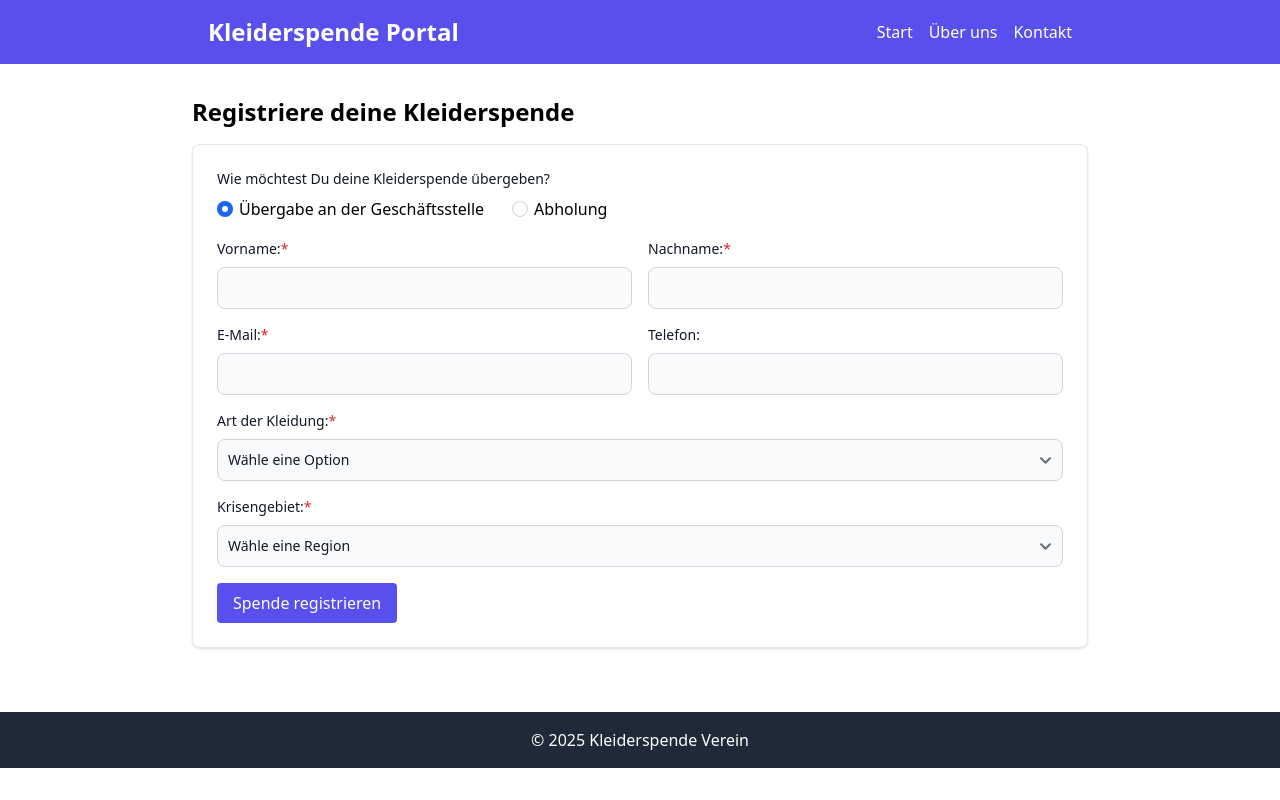
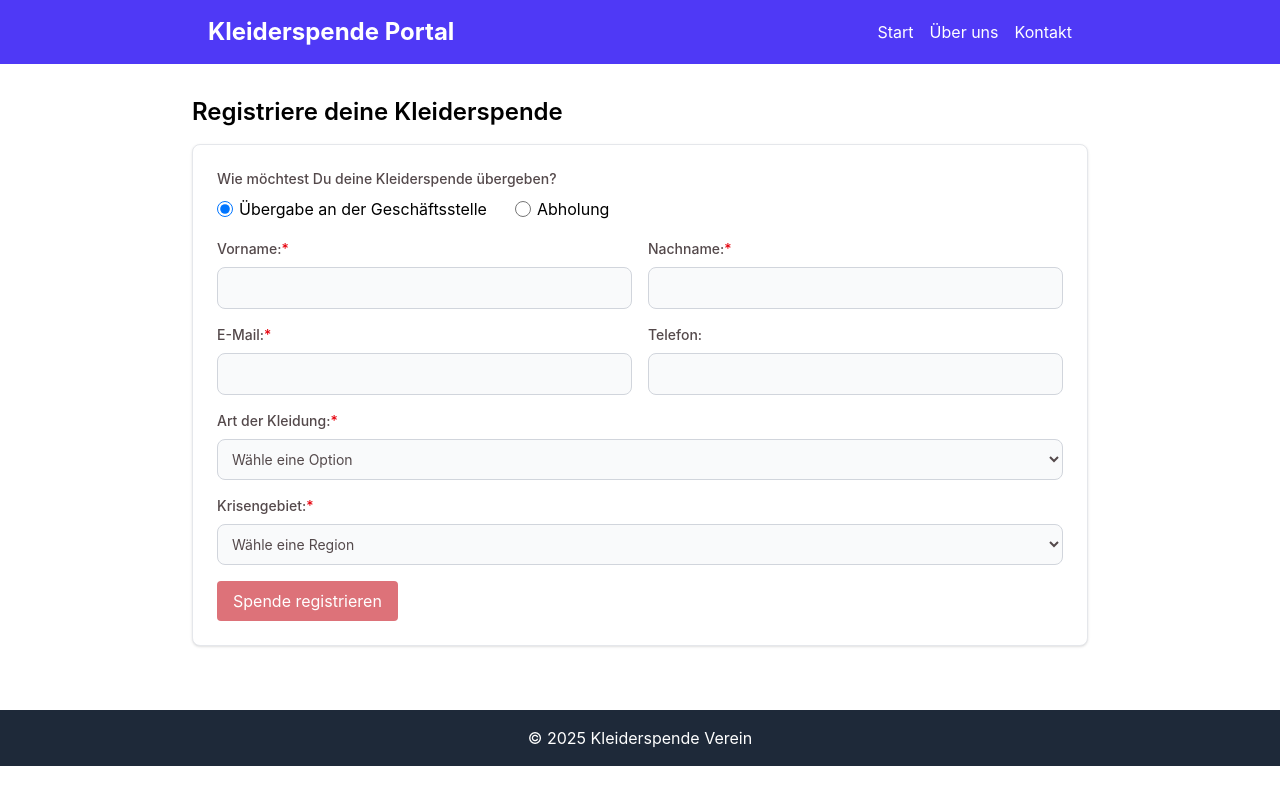
Before and after one commit to ronnyjahn-iu/clothing-donation, a Nuxt app: page / in a window 1280 px wide. Built offline with nearby package versions, Linux system fonts and the light colour scheme.

Commit message:
Updated tailwindcss to v4.1, added custom colors

```diff
--- a/assets/css/style.css
+++ b/assets/css/style.css
@@ -1,21 +1,23 @@
-@tailwind base;
-@tailwind components;
-@tailwind utilities;
+@import "tailwindcss";
+@theme {
+    --color-black: #54494b;
+    --color-red: #dd7279;
+}
 
 .form-label {
-    @apply block mb-2 text-sm font-medium text-gray-900 dark:text-white;
+    @apply block mb-2 text-sm font-medium text-black dark:text-white;
 }
 
 .form-input {
-    @apply bg-gray-50 border border-gray-300 text-gray-900 text-sm rounded-lg focus:ring-indigo-500 focus:border-indigo-500 block w-full p-2.5 dark:bg-gray-700 dark:border-gray-600 dark:placeholder-gray-400 dark:text-white dark:focus:ring-indigo-500 dark:focus:border-indigo-500;
+    @apply bg-gray-50 border border-gray-300 text-black text-sm rounded-lg focus:ring-indigo-500 focus:border-indigo-500 block w-full p-2.5 dark:bg-gray-700 dark:border-gray-600 dark:placeholder-gray-400 dark:text-white dark:focus:ring-indigo-500 dark:focus:border-indigo-500;
 }
 
 .form-radio {
-    @apply mr-1.5 w-4 h-4 border-gray-300 focus:ring-2 focus:ring-indigo-300 dark:focus:ring-indigo-600 dark:focus:bg-indigo-600 dark:bg-gray-700 dark:border-gray-600;
+    @apply mr-1.5 w-4 h-4 border-gray-300 focus:ring-2 focus:ring-indigo-300 dark:focus:ring-red dark:focus:bg-red dark:bg-gray-700 dark:border-gray-600;
 }
 
 .btn {
-    @apply bg-indigo-600 text-white px-4 py-2 rounded hover:bg-indigo-700;
+    @apply bg-red text-white px-4 py-2 rounded hover:bg-indigo-700;
 }
 
 .btn-outlined {
--- a/nuxt.config.ts
+++ b/nuxt.config.ts
@@ -1,12 +1,10 @@
 // https://nuxt.com/docs/api/configuration/nuxt-config
+import tailwindcss from "@tailwindcss/vite";
 export default defineNuxtConfig({
     compatibilityDate: "2024-11-01",
     devtools: { enabled: true },
     css: ["@/assets/css/style.css"],
-    postcss: {
-        plugins: {
-            tailwindcss: {},
-            autoprefixer: {},
-        },
+    vite: {
+        plugins: [tailwindcss()],
     },
 });
--- a/package.json
+++ b/package.json
@@ -10,6 +10,7 @@
         "postinstall": "nuxt prepare"
     },
     "dependencies": {
+        "@tailwindcss/vite": "^4.1.2",
         "nuxt": "^3.15.0",
         "vue": "latest",
         "vue-router": "latest"
@@ -19,7 +20,6 @@
         "autoprefixer": "^10.4.20",
         "flowbite": "^2.5.2",
         "postcss": "^8.4.49",
-    "prettier": "^3.4.2",
-    "tailwindcss": "^3.4.17"
+        "prettier": "^3.4.2"
     }
 }
```
Also changed, not shown: 1 other file (tests, documents, lock files or other folders). Lines whose indentation alone changed are shown as unchanged.
